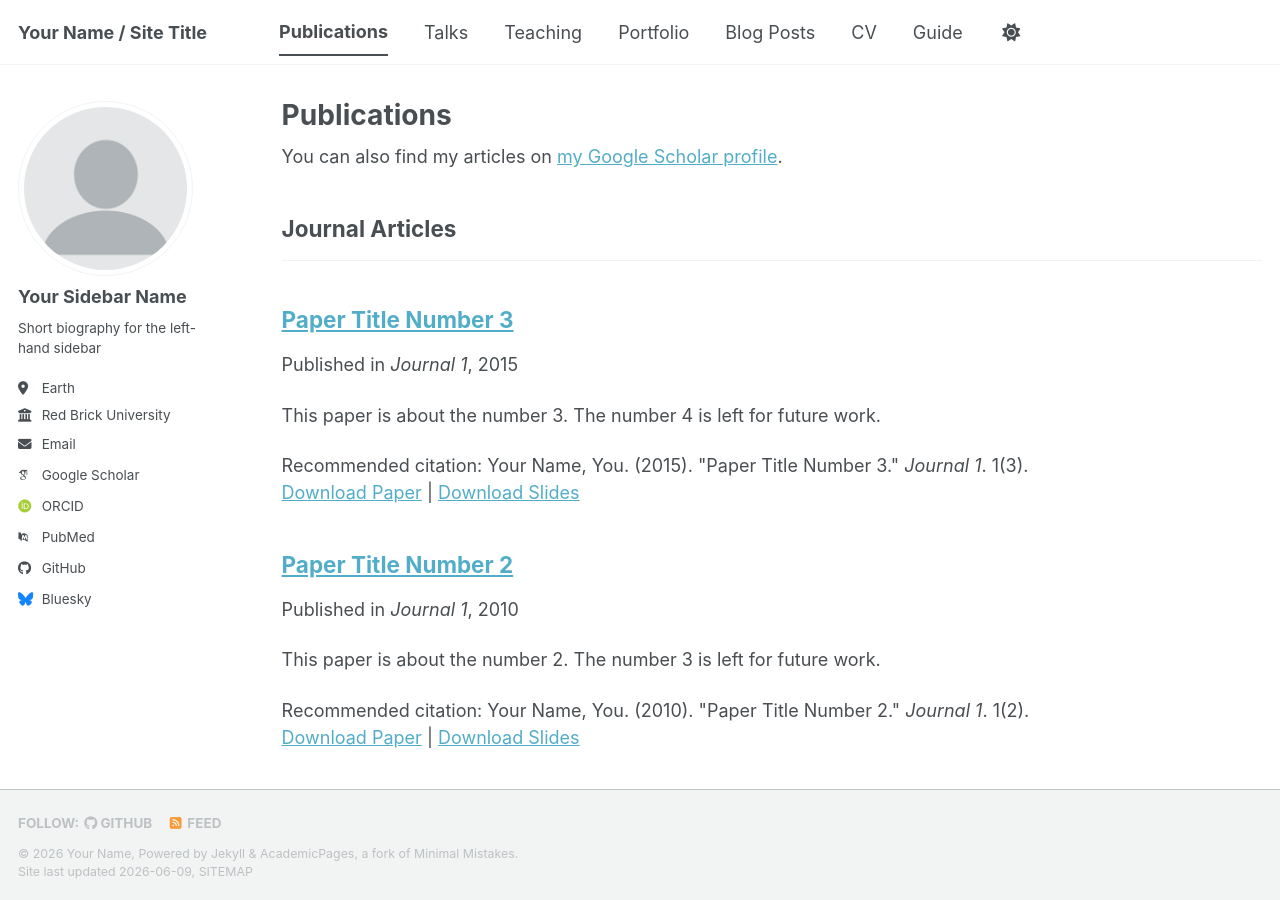
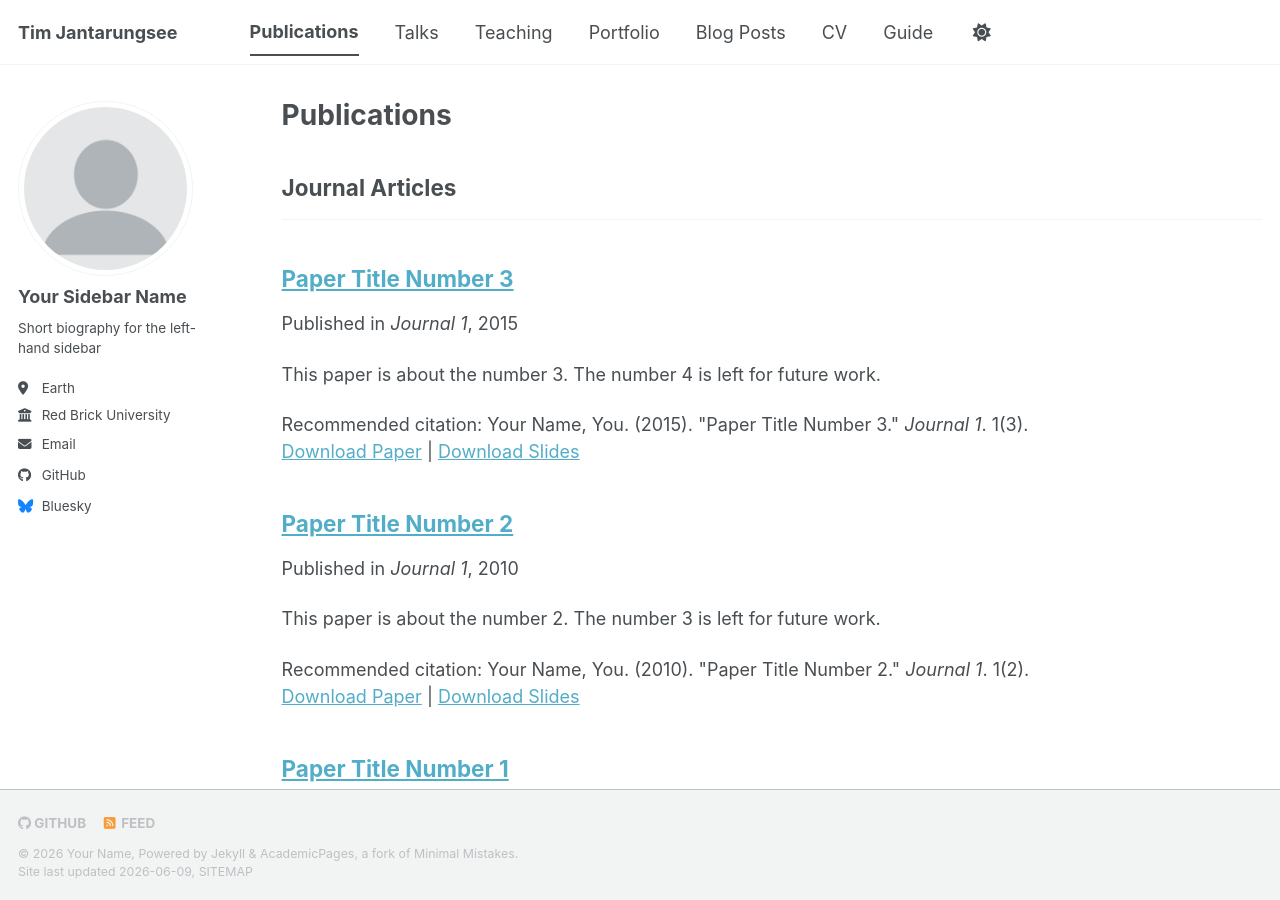
Before and after one commit to timjantarungsee/timjantarungsee.github.io, a Jekyll site: the page built from _pages/publications.html, in a window 1280 px wide and 900 px high. Built offline with Jekyll 4.4.1, drawn with Linux system fonts in a browser that asks for light colours; some web fonts are replaced; a script bundle is joined from its source files by our own code; library files that are not in the unit come from our copies.

Commit message:
Update _config.yml

```diff
--- a/_config.yml
+++ b/_config.yml
@@ -7,9 +7,9 @@
 # server process.
 
 # Basic Site Settings
-locale                   : "en-US"
+locale                   : "en-UK"
 site_theme               : "default" # The available themes options are "default", "air", "sunrise", "mint", "dirt" and "contrast"
-title                    : "Your Name / Site Title"
+title                    : "Tim Jantarungsee"
 title_separator          : "-"
 name                     : &name "Your Name"
 description              : &description "Your Name's academic portfolio"   # Update this with a general description of your site, this is the default if not overridden by a page
@@ -31,20 +31,6 @@ author:
   employer         : "Red Brick University"
   uri              : # URL
   email            : "none@example.org"
-
-  # Academic websites
-  academia         : # URL
-  arxiv            : # URL - Update with the correct link to your profile
-  googlescholar    : "https://scholar.google.com/citations?user=PS_CX0AAAAAJ"
-  inspire-hep      : # URL
-  impactstory      : # URL
-  orcid            : "https://orcid.org/yourorcidurl"
-  semantic         : # URL
-  ssrn             : # URL
-  pubmed           : "https://www.ncbi.nlm.nih.gov/pubmed/?term=john+snow"
-  researchgate     : # URL
-  scopus           : # URL
-  zotero           : # URL
 
 
   # Repositories and software development
```
